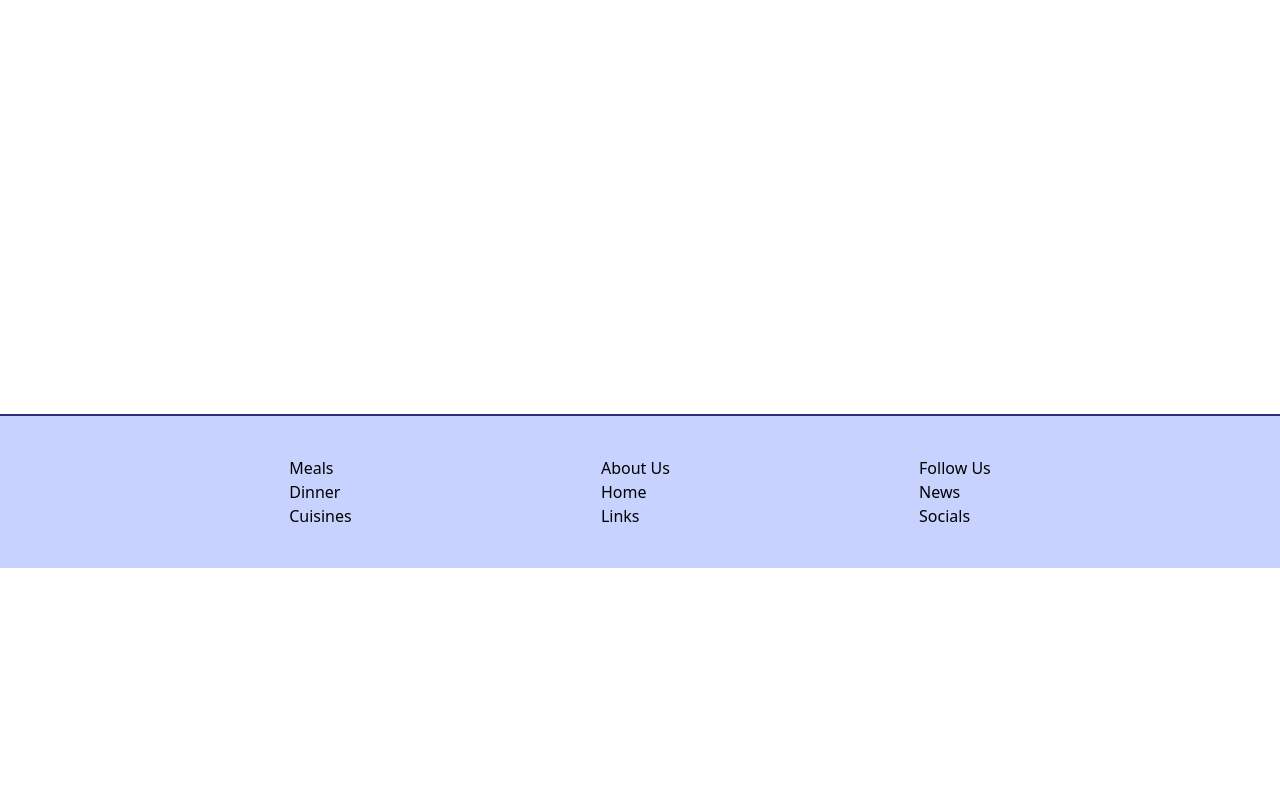
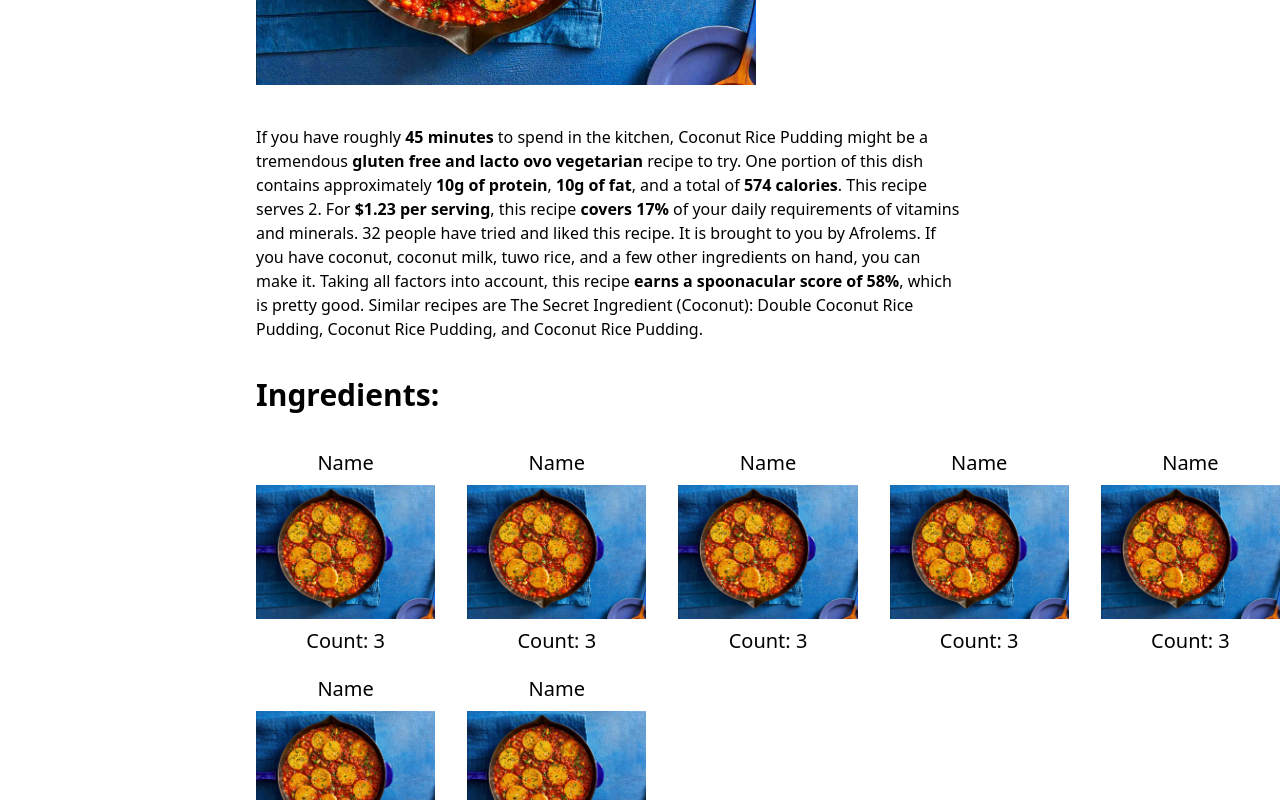
Before and after one commit to EndyPlus/recipes-app, a Next.js app: page /recipe/1 in a window 1280 px wide. Shown: the part 500-1300 px from the top of the page. Before the commit the page ends 1068 px from the top, so only its background shows below. Built offline with nearby package versions, Linux system fonts and the light colour scheme.

Commit message:
added alpha layout for recipe page

```diff
--- /dev/null
+++ b/components/CurrentRecipe.tsx
@@ -0,0 +1,142 @@
+import React from "react";
+import Image from "next/image"
+import {IRecipes} from "@/models/IRecipes";
+import TestImg from "@/assets/recipeimg.jpg"
+
+interface CurrentRecipe {
+    recipe: IRecipes[];
+}
+
+const CurrentRecipe: React.FC<CurrentRecipe> = () => {
+    return (
+        <div className="flex flex-col min-h-screen">
+            {/*Recipe*/}
+            <div>
+                <article className="flex flex-col items-center justify-between">
+                    <div className="flex flex-col items-start pl-64">
+                        <h1 className="font-bold uppercase text-3xl text-indigo-500 pt-10 pb-5">Coconut Rice
+                            Pudding</h1>
+                        <Image src={TestImg} alt={"Img"} width={500} height={500}/>
+                        <div>
+                            <p></p><p></p><p></p><p></p>
+                        </div>
+                        {/*SummaryBlock*/}
+                        <div className="flex mr-80 mt-10 mb-5">
+                            <p>If you have roughly <b>45 minutes</b> to spend in the kitchen, Coconut Rice Pudding might
+                                be a
+                                tremendous <b>gluten free and lacto ovo vegetarian</b> recipe to try. One portion of
+                                this dish
+                                contains approximately <b>10g of protein</b>, <b>10g of fat</b>, and a total of <b>574
+                                    calories</b>. This recipe serves 2. For <b>$1.23 per serving</b>, this recipe <b>covers
+                                    17%</b> of your daily requirements of vitamins and minerals. 32 people have tried
+                                and liked
+                                this recipe. It is brought to you by Afrolems. If you have coconut, coconut milk, tuwo
+                                rice, and
+                                a few other ingredients on hand, you can make it. Taking all factors into account, this
+                                recipe <b>earns a spoonacular score of 58%</b>, which is pretty good. Similar recipes
+                                are <a
+                                    href="https://spoonacular.com/recipes/the-secret-ingredient-coconut-double-coconut-rice-pudding-207045">The
+                                    Secret Ingredient (Coconut): Double Coconut Rice Pudding</a>, <a
+                                    href="https://spoonacular.com/recipes/coconut-rice-pudding-127838">Coconut Rice
+                                    Pudding</a>,
+                                and <a href="https://spoonacular.com/recipes/coconut-rice-pudding-54061">Coconut Rice
+                                    Pudding</a>.</p>
+                        </div>
+                        {/*Ingredients*/}
+                        <div className="flex flex-col my-4 ">
+                            <h2 className="text-3xl font-bold mb-2">Ingredients:</h2>
+                            <ul className="grid grid-cols-5 gap-x-8 text-xl py-2">
+                                <li className="flex flex-col items-center mt-5">
+                                    <h2 className="mb-2">Name</h2>
+                                    <Image src={TestImg} alt="Ingredient" width={200} height={200}/>
+                                    <p className="mt-2">Count: 3</p>
+                                </li>
+                                <li className="flex flex-col items-center mt-5">
+                                    <h2 className="mb-2">Name</h2>
+                                    <Image src={TestImg} alt="Ingredient" width={200} height={200}/>
+                                    <p className="mt-2">Count: 3</p>
+                                </li>
+                                <li className="flex flex-col items-center mt-5">
+                                    <h2 className="mb-2">Name</h2>
+                                    <Image src={TestImg} alt="Ingredient" width={200} height={200}/>
+                                    <p className="mt-2">Count: 3</p>
+                                </li>
+                                <li className="flex flex-col items-center mt-5">
+                                    <h2 className="mb-2">Name</h2>
+                                    <Image src={TestImg} alt="Ingredient" width={200} height={200}/>
+                                    <p className="mt-2">Count: 3</p>
+                                </li>
+                                <li className="flex flex-col items-center mt-5">
+                                    <h2 className="mb-2">Name</h2>
+                                    <Image src={TestImg} alt="Ingredient" width={200} height={200}/>
+                                    <p className="mt-2">Count: 3</p>
+                                </li>
+                                <li className="flex flex-col items-center mt-5">
+                                    <h2 className="mb-2">Name</h2>
+                                    <Image src={TestImg} alt="Ingredient" width={200} height={200}/>
+                                    <p className="mt-2">Count: 3</p>
+                                </li>
+                                <li className="flex flex-col items-center mt-5">
+                                    <h2 className="mb-2">Name</h2>
+                                    <Image src={TestImg} alt="Ingredient" width={200} height={200}/>
+                                    <p className="mt-2">Count: 3</p>
+                                </li>
+                            </ul>
+                        </div>
+                        {/*Equipment*/}
+                        <div className="flex flex-col my-4 ">
+                            <h2 className="text-3xl font-bold mb-2">Ingredients:</h2>
+                            <ul className="grid grid-cols-5 gap-x-8 text-xl py-2">
+                                <li className="flex flex-col items-center mt-5">
+                                    <Image src={TestImg} alt="Ingredient" width={200} height={200}/>
+                                    <h2 className="mt-2">Name</h2>
+                                </li>
+                                <li className="flex flex-col items-center mt-5">
+                                    <Image src={TestImg} alt="Ingredient" width={200} height={200}/>
+                                    <h2 className="mt-2">Name</h2>
+                                </li>
+                                <li className="flex flex-col items-center mt-5">
+                                    <Image src={TestImg} alt="Ingredient" width={200} height={200}/>
+                                    <h2 className="mt-2">Name</h2>
+                                </li>
+                            </ul>
+                        </div>
+                        {/*Instruction*/}
+                        <div className="mb-10">
+                            <h2>Instruction:</h2>
+                            <p>
+                                <ol>
+                                    <li>For the torte: Whip the egg whites with the dash of salt until they form stiff
+                                        peaks.
+                                    </li>
+                                    <li>Whip in the honey and gently fold into the ground almonds and cardamom seeds.
+                                    </li>
+                                    <li>Place mixture on well greased trays (or use baking paper). I like to divide the
+                                        mixture into four on two trays.
+                                    </li>
+                                    <li>Spread the mixture out to about a 3/4 of an inch thick and in a circle.</li>
+                                    <li>Bake at about 250 to 300 degrees F for around 15 minutes. Keep an eye on them
+                                        and dont let them burn on the bottom.
+                                    </li>
+                                    <li>For the cherry filling: I advise soaking the dates in boiling water for about 5
+                                        minutes and put them through a tami or puree them so any skins are removed.
+                                    </li>
+                                    <li>Heat the cherries and water gently in a saucepan with the lid on until they are
+                                        hot.
+                                    </li>
+                                    <li>Remove the lid and add the dates and reduce the juices down.</li>
+                                    <li>Turn the heat off and cool slightly before adding the rose water.</li>
+                                    <li>To put the torte together: Whip fresh cream and add honey.</li>
+                                    <li>On one layer of torte add the cherries and then the cream.</li>
+                                    <li>Put another layer of torte and repeat.</li>
+                                </ol>
+                            </p>
+                        </div>
+                    </div>
+                </article>
+            </div>
+        </div>
+    )
+}
+
+export default CurrentRecipe;
--- a/components/RecipeCard.tsx
+++ b/components/RecipeCard.tsx
@@ -1,7 +1,6 @@
 import Image from "next/image";
 import {IRecipes} from "@/models/IRecipes";
-import React, {FC} from "react";
-import TestImage from "@/assets/recipeimg.jpg"
+import React from "react";
 
 
 interface RecipeCardProps {
--- a/pages/recipe/[id].tsx
+++ b/pages/recipe/[id].tsx
@@ -1,24 +1,19 @@
 import Header from "@/components/Header";
 import Footer from "@/components/Footer";
-import {IRecipes} from "@/models/IRecipes";
 import React from "react";
+import CurrentRecipe from "@/components/CurrentRecipe";
 
-interface RecipeCardProps {
-    recipe: IRecipes;
-}
- const Recipe: React.FC<RecipeCardProps> = ({recipe}) => {
-    return (
+
+export default function Recipe() {
+
+     return (
         <div>
             {/*Header*/}
             <Header />
             {/*Main*/}
-            <div className="flex flex-col min-h-screen">
-                <h1>hi</h1>
-            </div>
+            <CurrentRecipe />
             {/*Footer*/}
             <Footer />
         </div>
     )
 }
-
-export default Recipe;
```
